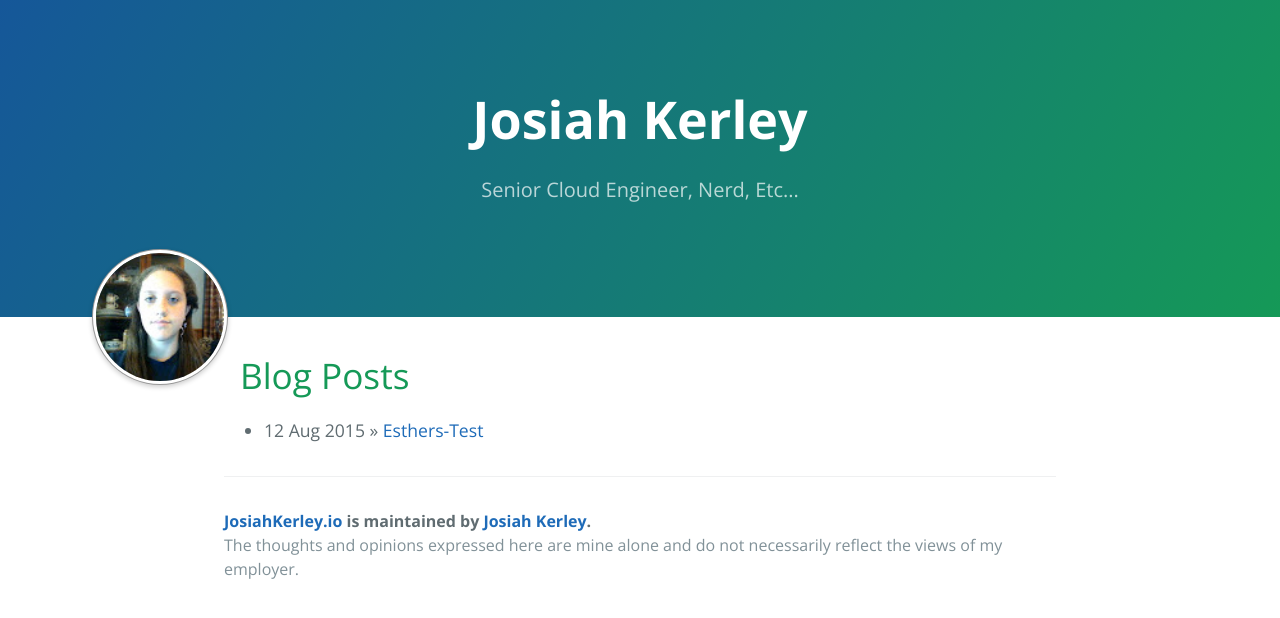
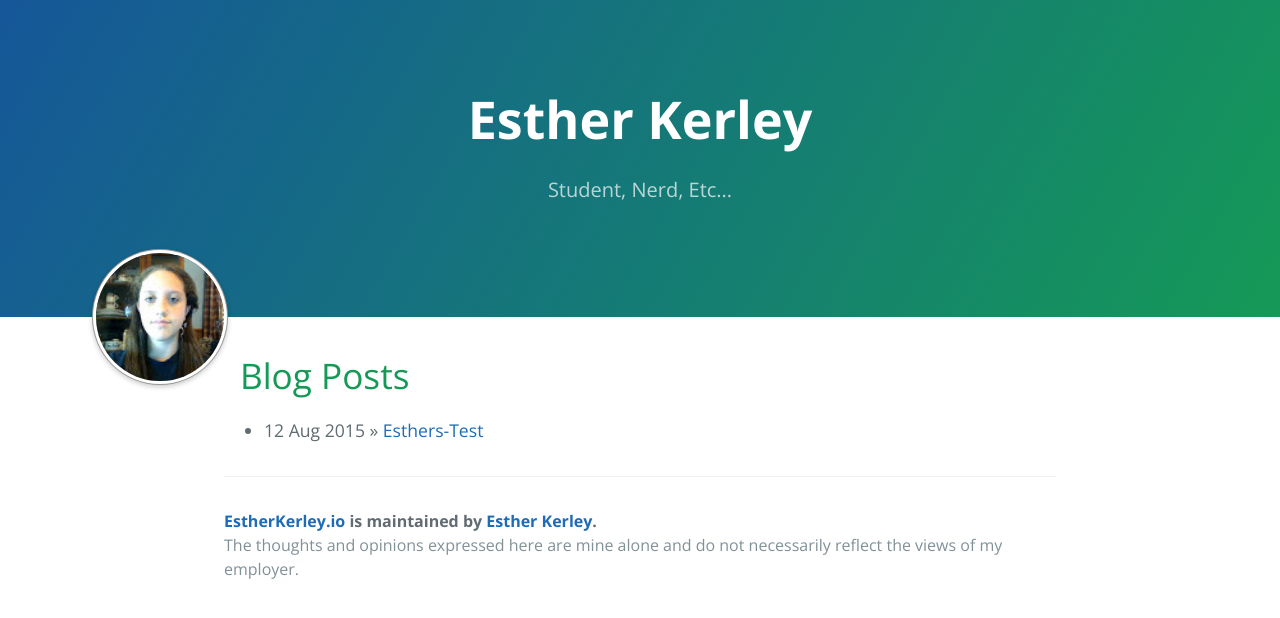
Before and after one commit to EstherKerley/EstherKerley.github.io, a Jekyll site: the page built from index.html, in a window 1280 px wide. Shown: the top 618 px of the page. Built offline with Jekyll 4.4.1, drawn with Linux system fonts in a browser that asks for light colours; the list of posts is cut into pages by our own code.

Commit message:
Correct Names

```diff
--- a/_config.yml
+++ b/_config.yml
@@ -1,16 +1,16 @@
 # Setup
-title:        Josiah Kerley
-tagline:      Senior Cloud Engineer, Nerd, Etc...
+title:        Esther Kerley
+tagline:      Student, Nerd, Etc...
 baseurl:      ""
-commonurl:    "JosiahKerley.io"
+commonurl:    "EstherKerley.io"
 paginate:     1
 
 # About/contact
 author:
   avatar:     /assets/img/personal/avatar.jpg
-  name:       Josiah Kerley
-  email:      josiahkerley@gmail.com
-  url:        http://josiahkerley.io
+  name:       Esther Kerley
+  email:      Esther@Kerley.io
+  url:        http://Esther.kerley.io
 
 # Gems
 gems:
```
